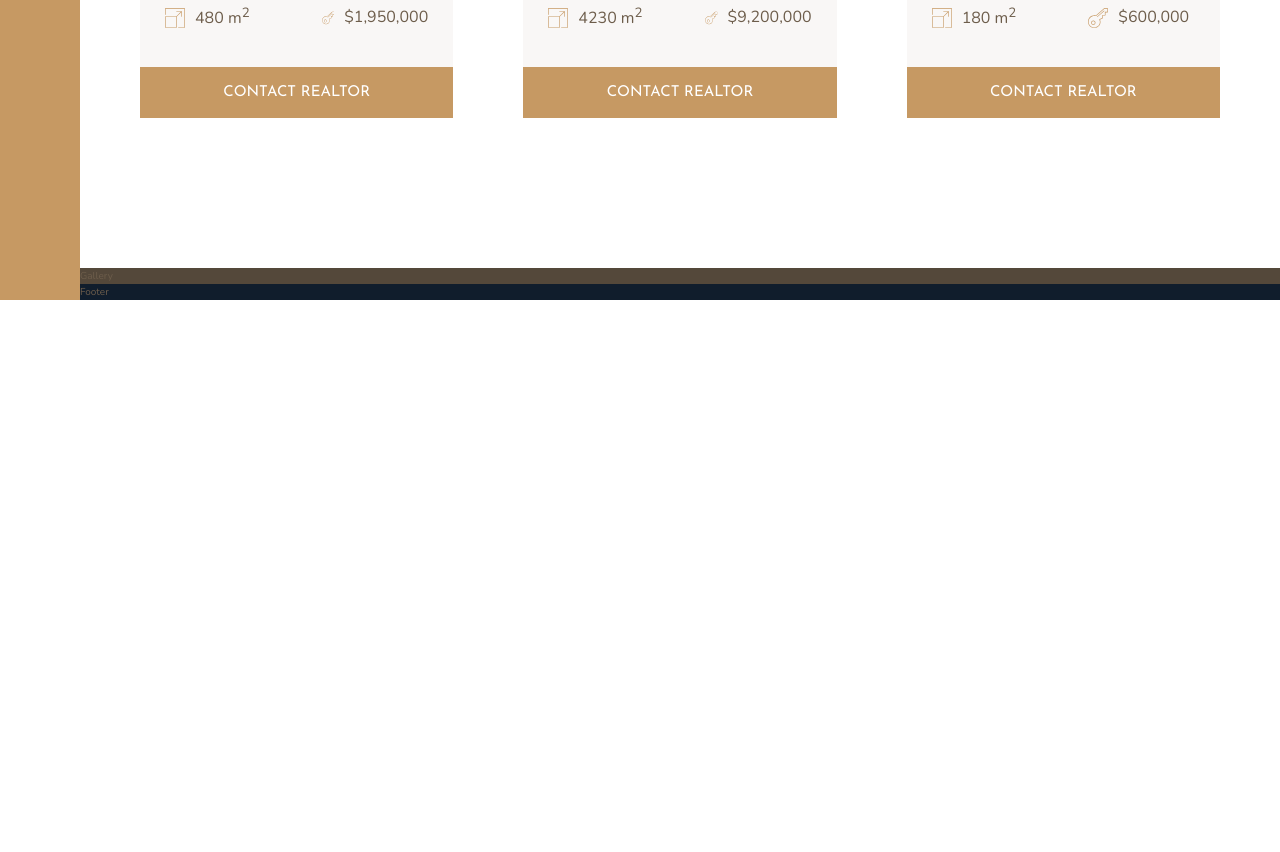
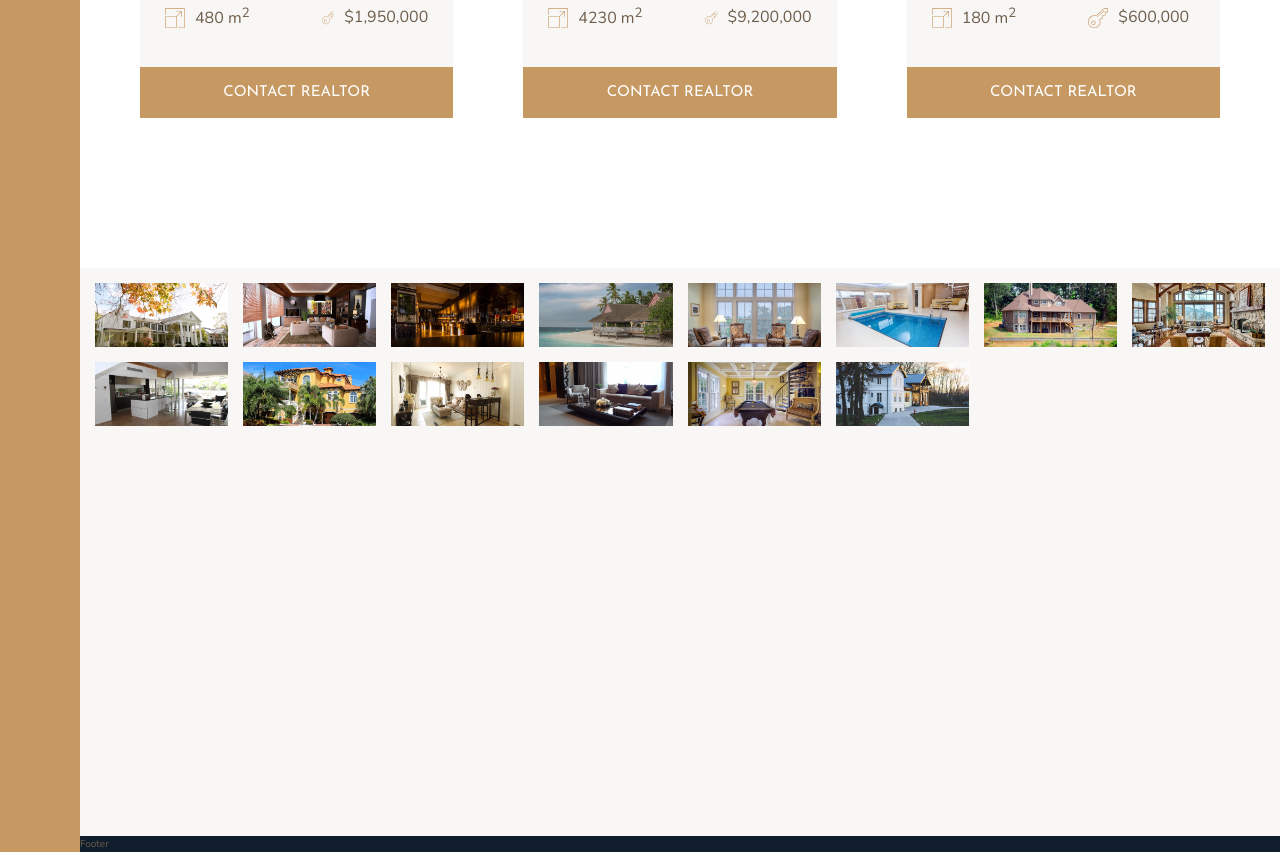
Before and after one commit to VladimirVolvakov/real-estate-agency-landing, a website: page index.html in a window 1280 px wide. Shown: the part 2811-3663 px from the top of the page. Before the commit the page ends 3111 px from the top, so only its background shows below. Drawn offline with nearby package versions, Linux system fonts and the light colour scheme.

Commit message:
feat: add markup for section.gallery

```diff
--- a/index.html
+++ b/index.html
@@ -77,8 +77,12 @@
       </div>
     </section>
     <div class="testimonial__picture">
-      <img src="img/story-1.jpeg" alt="Happy Couple" class="testimonial__img--1">
-      <img src="img/story-2.jpeg" alt="New house" class="testimonial__img--2">
+      <img
+        src="img/story-1.jpeg"
+        alt="Happy Couple"
+        class="testimonial__img--1"
+      />
+      <img src="img/story-2.jpeg" alt="New house" class="testimonial__img--2" />
     </div>
     <div class="testimonial__content">
       <h3 class="heading-3 u-mb-sm">Happy Customers</h3>
@@ -93,7 +97,7 @@
     </div>
     <section class="real-estate">
       <div class="home">
-        <img src="img/house-1.jpeg" alt="House 1" class="home__img">
+        <img src="img/house-1.jpeg" alt="House 1" class="home__img" />
         <svg class="home__fav">
           <use xlink:href="img/sprite.svg#icon-heart-full"></use>
         </svg>
@@ -126,7 +130,7 @@
       </div>
 
       <div class="home">
-        <img src="img/house-2.jpeg" alt="House 2" class="home__img">
+        <img src="img/house-2.jpeg" alt="House 2" class="home__img" />
         <svg class="home__fav">
           <use xlink:href="img/sprite.svg#icon-heart-full"></use>
         </svg>
@@ -159,7 +163,7 @@
       </div>
 
       <div class="home">
-        <img src="img/house-3.jpeg" alt="House 3" class="home__img">
+        <img src="img/house-3.jpeg" alt="House 3" class="home__img" />
         <svg class="home__fav">
           <use xlink:href="img/sprite.svg#icon-heart-full"></use>
         </svg>
@@ -192,7 +196,7 @@
       </div>
 
       <div class="home">
-        <img src="img/house-4.jpeg" alt="House 4" class="home__img">
+        <img src="img/house-4.jpeg" alt="House 4" class="home__img" />
         <svg class="home__fav">
           <use xlink:href="img/sprite.svg#icon-heart-full"></use>
         </svg>
@@ -225,7 +229,7 @@
       </div>
 
       <div class="home">
-        <img src="img/house-5.jpeg" alt="House 5" class="home__img">
+        <img src="img/house-5.jpeg" alt="House 5" class="home__img" />
         <svg class="home__fav">
           <use xlink:href="img/sprite.svg#icon-heart-full"></use>
         </svg>
@@ -258,7 +262,7 @@
       </div>
 
       <div class="home">
-        <img src="img/house-6.jpeg" alt="House 6" class="home__img">
+        <img src="img/house-6.jpeg" alt="House 6" class="home__img" />
         <svg class="home__fav">
           <use xlink:href="img/sprite.svg#icon-heart-full"></use>
         </svg>
@@ -290,7 +294,70 @@
         <button class="btn home__btn">Contact realtor</button>
       </div>
     </section>
-    <section class="gallery">Gallery</section>
+    <section class="gallery">
+      <figure class="gallery__item gallery__item--1">
+        <img src="img/gal-1.jpeg" alt="Gallery image 1" class="gallery__img" />
+      </figure>
+      <figure class="gallery__item gallery__item--2">
+        <img src="img/gal-2.jpeg" alt="Gallery image 2" class="gallery__img" />
+      </figure>
+      <figure class="gallery__item gallery__item--3">
+        <img src="img/gal-3.jpeg" alt="Gallery image 3" class="gallery__img" />
+      </figure>
+      <figure class="gallery__item gallery__item--4">
+        <img src="img/gal-4.jpeg" alt="Gallery image 4" class="gallery__img" />
+      </figure>
+      <figure class="gallery__item gallery__item--5">
+        <img src="img/gal-5.jpeg" alt="Gallery image 5" class="gallery__img" />
+      </figure>
+      <figure class="gallery__item gallery__item--6">
+        <img src="img/gal-6.jpeg" alt="Gallery image 6" class="gallery__img" />
+      </figure>
+      <figure class="gallery__item gallery__item--7">
+        <img src="img/gal-7.jpeg" alt="Gallery image 7" class="gallery__img" />
+      </figure>
+      <figure class="gallery__item gallery__item--8">
+        <img src="img/gal-8.jpeg" alt="Gallery image 8" class="gallery__img" />
+      </figure>
+      <figure class="gallery__item gallery__item--9">
+        <img src="img/gal-9.jpeg" alt="Gallery image 9" class="gallery__img" />
+      </figure>
+      <figure class="gallery__item gallery__item--10">
+        <img
+          src="img/gal-10.jpeg"
+          alt="Gallery image 10"
+          class="gallery__img"
+        />
+      </figure>
+      <figure class="gallery__item gallery__item--11">
+        <img
+          src="img/gal-11.jpeg"
+          alt="Gallery image 11"
+          class="gallery__img"
+        />
+      </figure>
+      <figure class="gallery__item gallery__item--12">
+        <img
+          src="img/gal-12.jpeg"
+          alt="Gallery image 12"
+          class="gallery__img"
+        />
+      </figure>
+      <figure class="gallery__item gallery__item--13">
+        <img
+          src="img/gal-13.jpeg"
+          alt="Gallery image 13"
+          class="gallery__img"
+        />
+      </figure>
+      <figure class="gallery__item gallery__item--14">
+        <img
+          src="img/gal-14.jpeg"
+          alt="Gallery image 14"
+          class="gallery__img"
+        />
+      </figure>
+    </section>
     <footer class="footer">Footer</footer>
   </body>
 </html>
--- a/sass/layout/_gallery.scss
+++ b/sass/layout/_gallery.scss
@@ -1,4 +1,18 @@
 .gallery {
-  background-color: $color-grey-dark-1;
+  background-color: $color-grey-light-1;
+  padding: 1.5rem;
   grid-column: full-start / full-end;
+  display: grid;
+  grid-template-columns: repeat(8, 1fr);
+  grid-template-rows: repeat(7, 5vw);
+  gap: 1.5rem;
+
+  &__item {}
+
+  &__img {
+    display: block;
+    height: 100%;
+    width: 100%;
+    object-fit: cover;
+  }
 }
```
Also changed, not shown: css/style.css.
